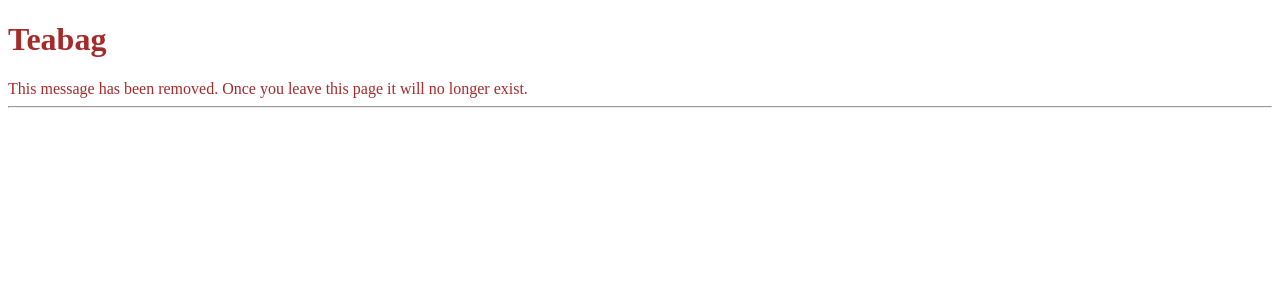
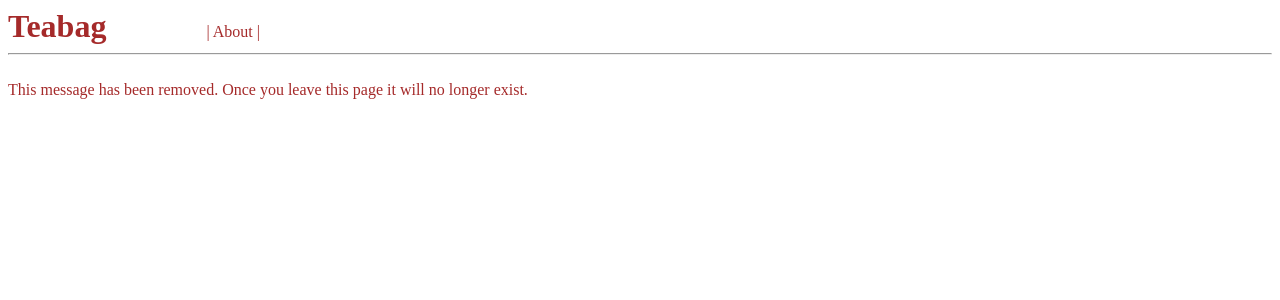
Before and after one commit to chakmidlot/teabag, a Python web app: template src/templates/message.jinja2 in a window 1280 px wide. Shown: the top 300 px of the page. Run offline with Jinja, Linux system fonts and the light colour scheme; the template is opened without the code that fills it, so the values that code supplies are empty.

Commit message:
add About page

```diff
--- a/src/frontend.py
+++ b/src/frontend.py
@@ -1,12 +1,18 @@
 import aiohttp_jinja2
 from aiohttp import web
 
+import settings
 import teabag
 
 
 @aiohttp_jinja2.template('main.jinja2')
 async def index(request):
     return {}
+
+
+@aiohttp_jinja2.template('about.jinja2')
+async def about(request):
+    return {'shred_times': settings.shred_times}
 
 
 async def get_message_intermediate(request):
--- a/src/static/style.css
+++ b/src/static/style.css
@@ -5,6 +5,17 @@
 a.service-link {
     text-decoration: none;
     color: brown;
+}
+
+a.big-service-link {
+    text-decoration: none;
+    color: brown;
+    font-size: 200%;
+    font-weight: bold;
+}
+
+.right-space {
+    margin-right: 3em;
 }
 
 hr {
@@ -19,3 +30,7 @@ div.message {
 input#input-to-copy {
     width: 36em;
 }
+
+div.menu {
+    display:inline;
+}
--- a/src/templates/base.jinja2
+++ b/src/templates/base.jinja2
@@ -7,9 +7,11 @@
     <script type="text/javascript" src="/static/script.js"></script>
 </head>
 <body onload="main();">
-    <div class="service-text">
-        <a class="service-link" href="/"><h1>Teabag</h1></a>
+    <div class="service-text menu" style="display:inline;">
+        <a class="big-service-link right-space" href="/">Teabag</a>
+        | <a class="service-link" href="/about">About</a> |
     </div>
+    <br><hr><br>
     {% block content %}
     <div class="service-text">
         Hello
--- a/src/templates/message.jinja2
+++ b/src/templates/message.jinja2
@@ -7,6 +7,6 @@
         This message has been removed.
         Once you leave this page it will no longer exist.
     </div>
-    <hr>
+    <br>
     <div class="message">{{ message }}</div>
 {% endblock %}
```
Also changed, not shown: src/templates/about.jinja2 (added, +28 -0 lines), src/webapp.py (+5 -2 lines), 1 other file.
